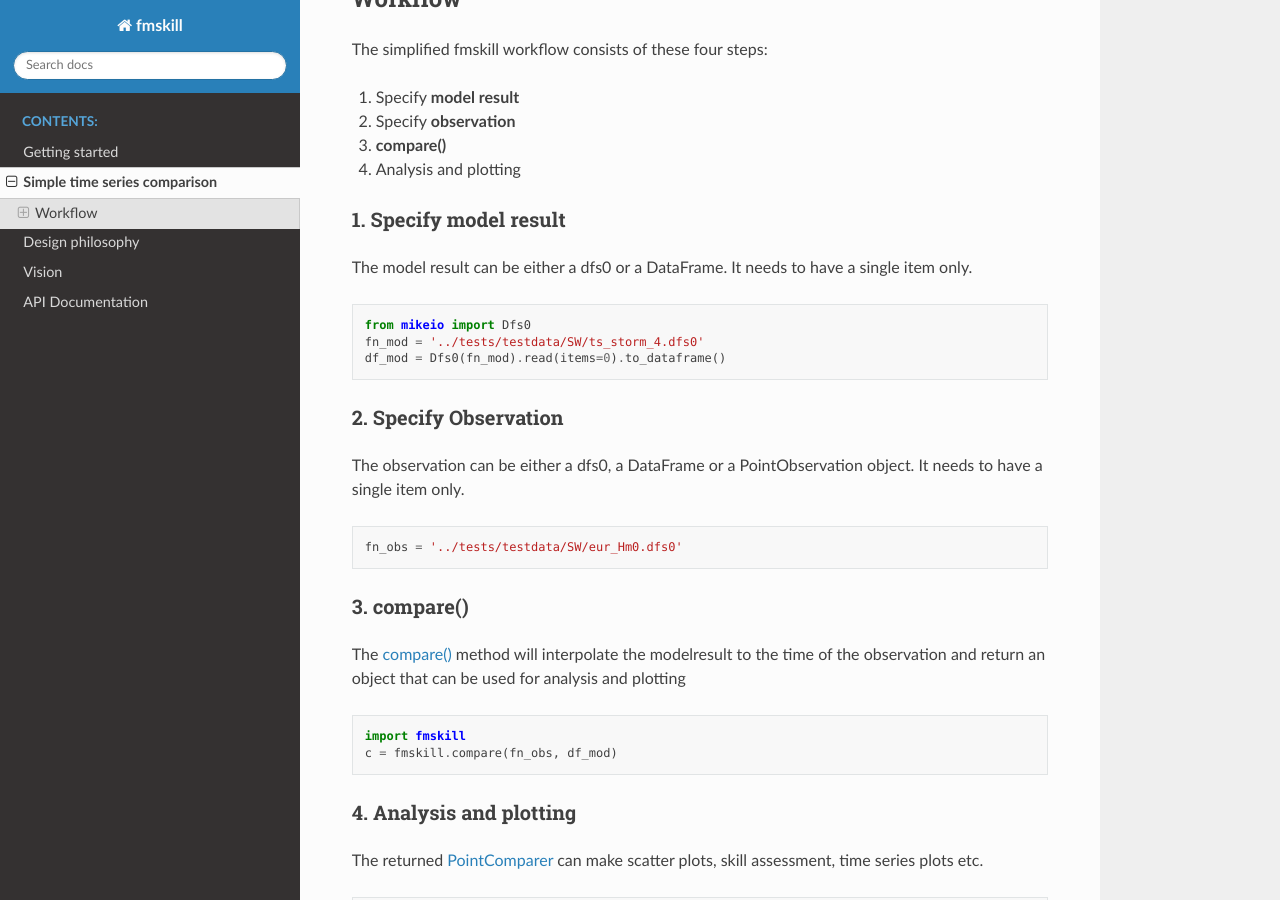
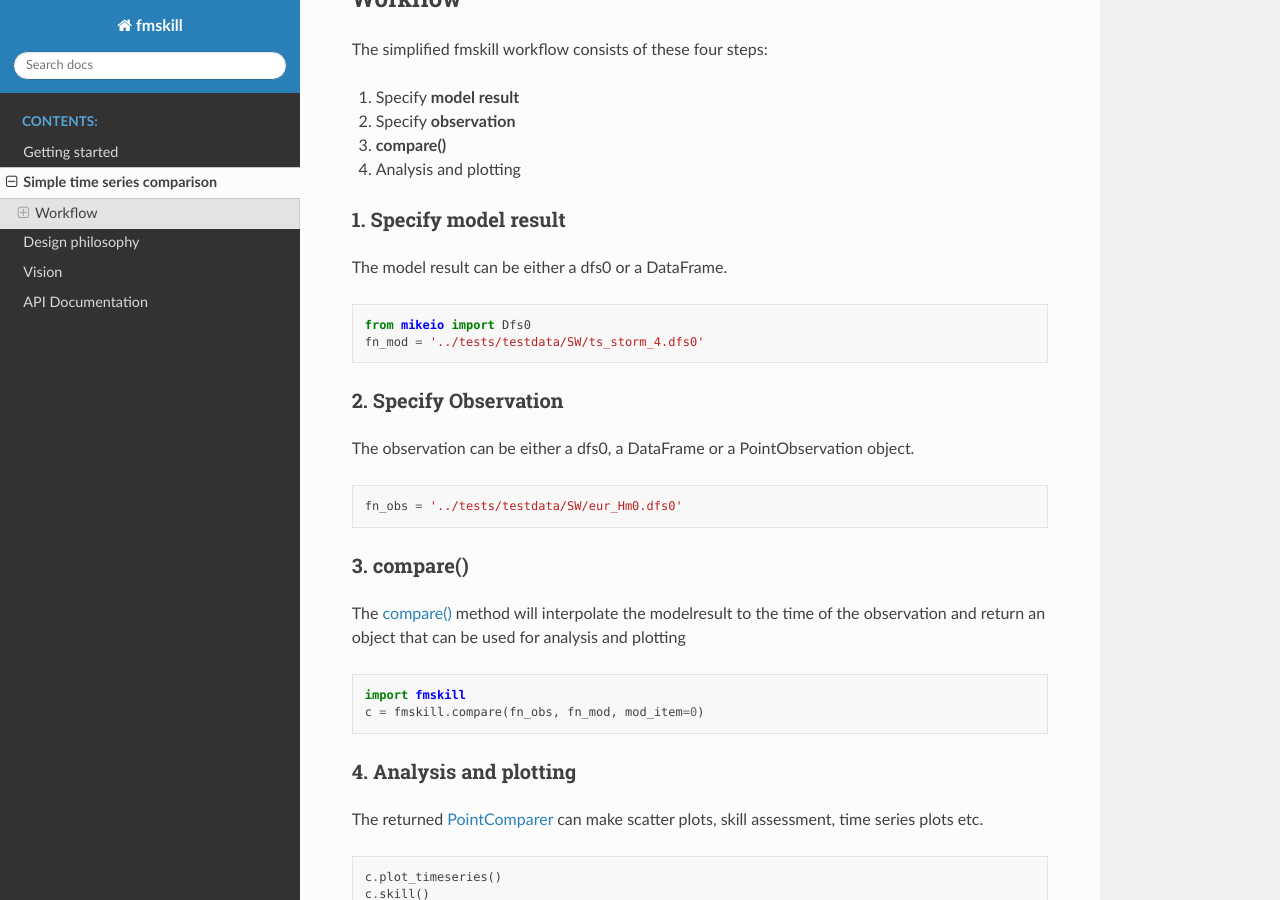
Before and after one commit to DHI/modelskill, a Sphinx documentation site: the page built from docs/simple_compare.rst, in a window 1280 px wide and 900 px high, scrolled down 250 px. Built offline with Sphinx 7.4.7 and the Read the Docs theme 2.0.0, drawn with Linux system fonts in a browser that asks for light colours.

Commit message:
Update simple compare docs

```diff
--- a/docs/simple_compare.rst
+++ b/docs/simple_compare.rst
@@ -22,19 +22,17 @@ The simplified fmskill workflow consists of these four steps:
 1. Specify model result
 =======================
 
-The model result can be either a dfs0 or a DataFrame. It needs to have a single item only.
+The model result can be either a dfs0 or a DataFrame.
 
 .. code-block:: python
 
     from mikeio import Dfs0
     fn_mod = '../tests/testdata/SW/ts_storm_4.dfs0'
-    df_mod = Dfs0(fn_mod).read(items=0).to_dataframe()
 
 
 2. Specify Observation
 ======================
 The observation can be either a dfs0, a DataFrame or a PointObservation object.
-It needs to have a single item only.
 
 .. code-block:: python
 
@@ -49,7 +47,7 @@ and return an object that can be used for analysis and plotting
 .. code-block:: python
 
     import fmskill
-    c = fmskill.compare(fn_obs, df_mod)
+    c = fmskill.compare(fn_obs, fn_mod, mod_item=0)
 
 
 4. Analysis and plotting
```
